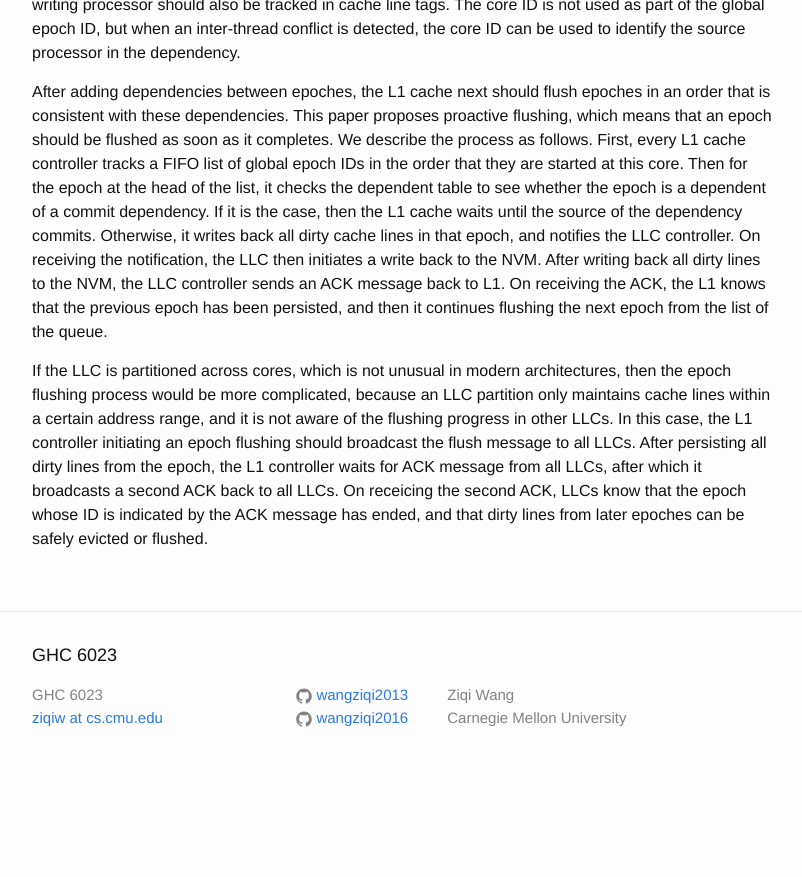
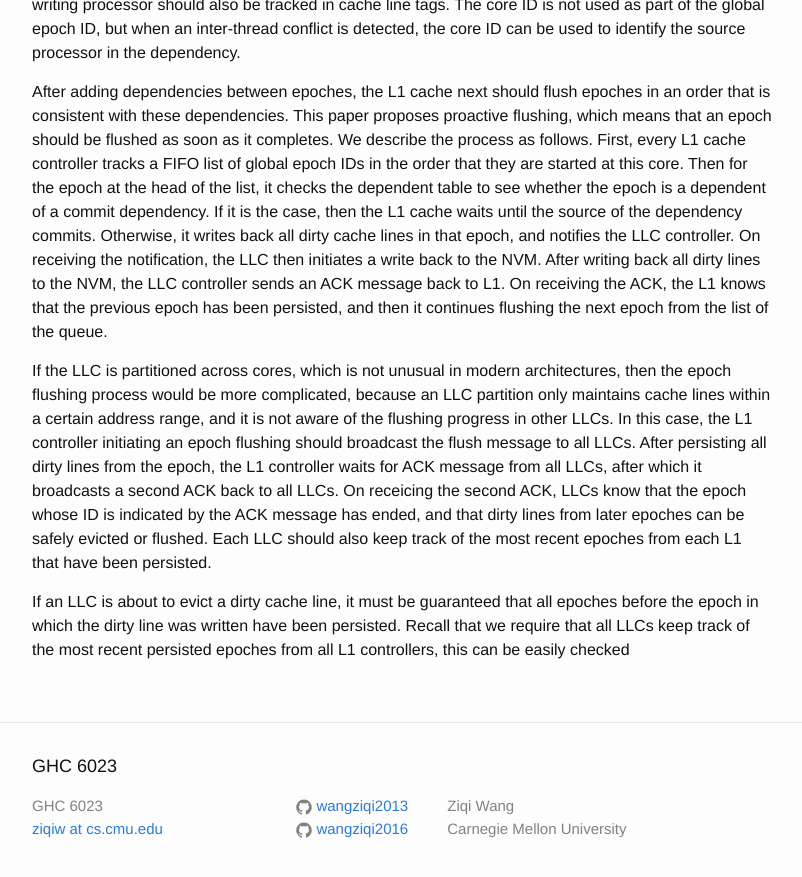
Before and after one commit to wangziqi2013/wangziqi2013.github.io, a Jekyll site: the page built from _posts/2019-03-24-efficient-persist-barriers-for-multicores.markdown, in a window 1280 px wide and 900 px high, scrolled down 2662 px. Shown: the top 877 px of the window, without its empty margins (238-1040 px from the left). Built offline with Jekyll 4.4.1, drawn with Linux system fonts in a browser that asks for light colours; before the commit the page ends 3451 px from its top, so only the background shows below that.

Commit message:
Small change

```diff
--- a/_posts/2019-03-24-efficient-persist-barriers-for-multicores.markdown
+++ b/_posts/2019-03-24-efficient-persist-barriers-for-multicores.markdown
@@ -111,4 +111,8 @@ aware of the flushing progress in other LLCs. In this case, the L1 controller in
 the flush message to all LLCs. After persisting all dirty lines from the epoch, the L1 controller waits for ACK message
 from all LLCs, after which it broadcasts a second ACK back to all LLCs. On receicing the second ACK, LLCs know that the
 epoch whose ID is indicated by the ACK message has ended, and that dirty lines from later epoches can be safely evicted
-or flushed.
+or flushed. Each LLC should also keep track of the most recent epoches from each L1 that have been persisted.
+
+If an LLC is about to evict a dirty cache line, it must be guaranteed that all epoches before the epoch in which the dirty
+line was written have been persisted. Recall that we require that all LLCs keep track of the most recent persisted epoches
+from all L1 controllers, this can be easily checked
```
